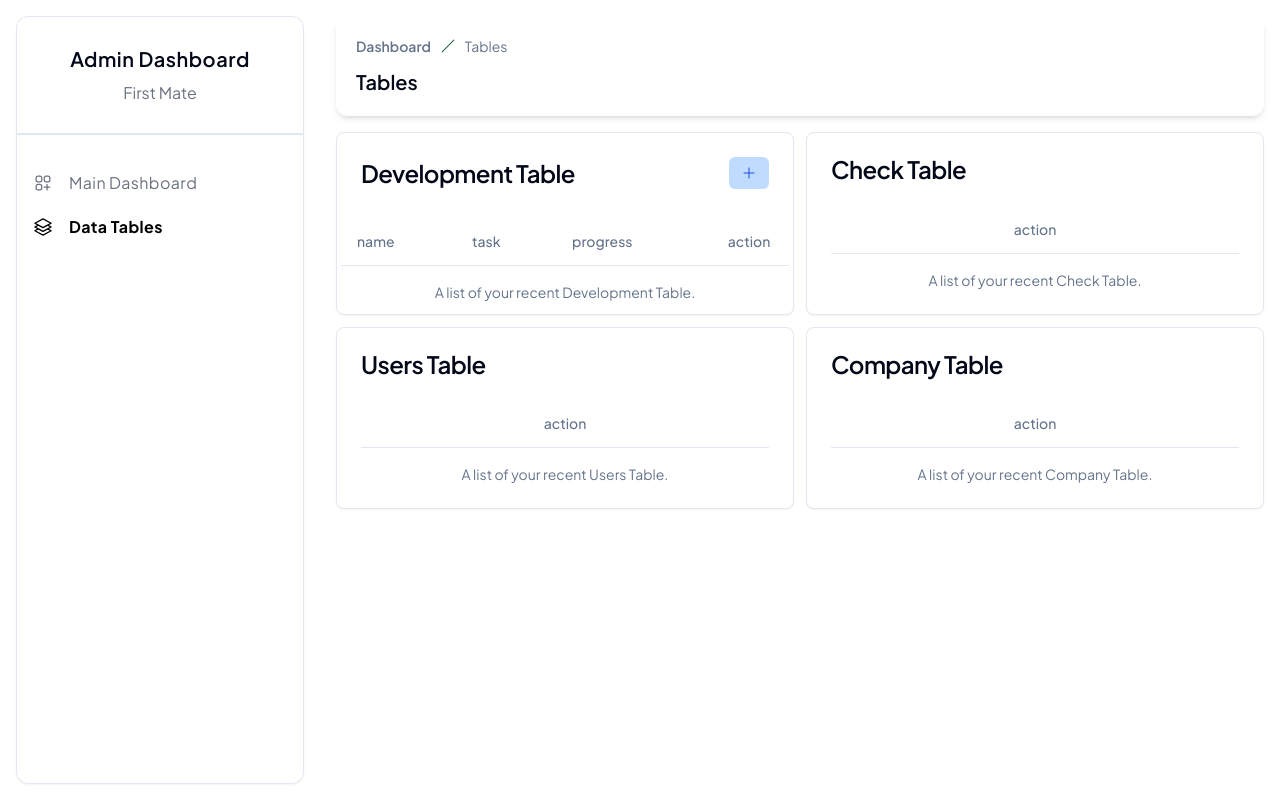
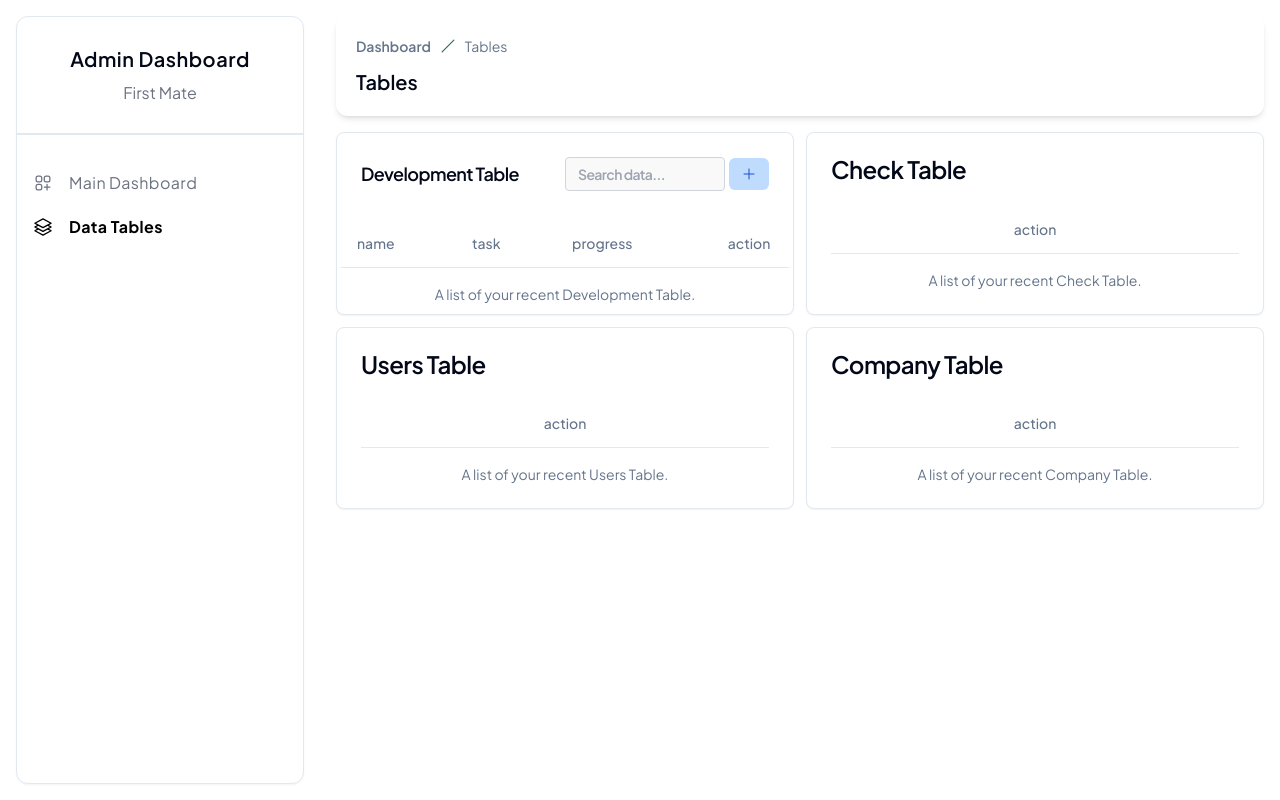
Before and after one commit to firmansyf/admin-dashboard, a React (Vite) app: page /tables in a window 1280 px wide. Shown: the top 800 px of the page. Built offline with nearby package versions, Linux system fonts and the light colour scheme.

Commit message:
feat: create-crud-table-development--

```diff
--- a/src/pages/data-table/development-table/detail.tsx
+++ b/src/pages/data-table/development-table/detail.tsx
@@ -38,11 +38,11 @@ const ModalDetail: FC<Props> = ({detailData, openDialog, setOpenDialog}) => {
               </div>
               <div className={`${styleCustom.section}`}>
                 <label className={`${styleCustom.label}`}>Task Name</label>
-                <span className='font-bold text-black'>{detailData?.name}</span>
+                <span className='font-bold text-black'>{detailData?.task}</span>
               </div>
               <div className={`${styleCustom.section}`}>
                 <label className={`${styleCustom.label}`}>Progress</label>
-                <span className='font-bold text-black'>{detailData?.name}</span>
+                <span className='font-bold text-black'>{detailData?.progress}</span>
               </div>
             </AlertDialogDescription>
           </AlertDialogHeader>
--- a/src/pages/data-table/development-table/index.tsx
+++ b/src/pages/data-table/development-table/index.tsx
@@ -1,7 +1,7 @@
 import DataTableComponent from '@/components/data-table'
 import {Button} from '@/components/ui/button'
 import {Card, CardHeader, CardTitle, CardContent} from '@/components/ui/card'
-import {useState} from 'react'
+import {useEffect, useState} from 'react'
 import AddEditModal from './AddEdit'
 import {PlusIcon} from '@heroicons/react/24/outline'
 import ModalDelete from './delete'
@@ -14,12 +14,18 @@ export default function DevelopmentTable() {
   const [openModalDetail, setOpenModalDetail] = useState<boolean>(false)
   const [isStatus, setStatus] = useState<any>({id: null, status: false})
   const [detail, setDetail] = useState<any>()
+  const [searchData, setSearchData] = useState<any>(null)
+  const [filteredData, setFilteredData] = useState<any>(dataDevelopmentTable)
   const [formDevelopmentTable, setFormDevelopmentTable] = useState<any>({
     name: '',
     position: '',
     progress: '',
     task: '',
   })
+
+  useEffect(() => {
+    setFilteredData(dataDevelopmentTable)
+  }, [dataDevelopmentTable])
 
   const onEdit = (isId: any) => {
     setOpenModalAddEdit(true)
@@ -36,12 +42,34 @@ export default function DevelopmentTable() {
     setOpenModalDetail(true)
   }
 
+  const handleOnChange = (event: any) => {
+    const val: any = event.target?.value
+    setSearchData(val)
+    if (val === '') {
+      setFilteredData(dataDevelopmentTable)
+    } else {
+      const filtered = dataDevelopmentTable?.filter((item: any) =>
+        item.name.toLowerCase().includes(val.toLowerCase())
+      )
+      setFilteredData(filtered)
+    }
+  }
+
   return (
     <>
       <Card className='flex-1'>
         <CardHeader>
           <CardTitle className='flex items-center justify-between'>
-            <span>Development Table</span>
+            <span className='text-lg'>Development Table</span>
+            <div className='w-1/2 flex items-center gap-1'>
+              <input
+                type='text'
+                name='search'
+                placeholder='Search data...'
+                className='w-full bg-gray-100 bg-opacity-50 rounded border border-gray-300 text-sm outline-none text-gray-700 px-3 leading-8 transition-colors duration-200 ease-in-out'
+                value={searchData}
+                onChange={handleOnChange}
+              />
               <AddEditModal
                 setStatus={setStatus}
                 formData={formDevelopmentTable}
@@ -58,6 +86,7 @@ export default function DevelopmentTable() {
                   </Button>
                 </>
               </AddEditModal>
+            </div>
           </CardTitle>
         </CardHeader>
         <CardContent className='p-1'>
@@ -66,16 +95,16 @@ export default function DevelopmentTable() {
             onEdit={onEdit}
             onView={onView}
             title='Development Table'
-            data={dataDevelopmentTable}
+            data={filteredData}
             columns={['name', 'task', 'progress']}
           />
         </CardContent>
       </Card>
 
       <ModalDelete
-        data={dataDevelopmentTable}
+        data={filteredData}
         detailData={detail}
-        setData={setDataDevelopmentTable}
+        setData={setFilteredData}
         openDialog={openModalDelete}
         setOpenDialog={setOpenModalDelete}
       />
```
Lines whose indentation alone changed are shown as unchanged.
